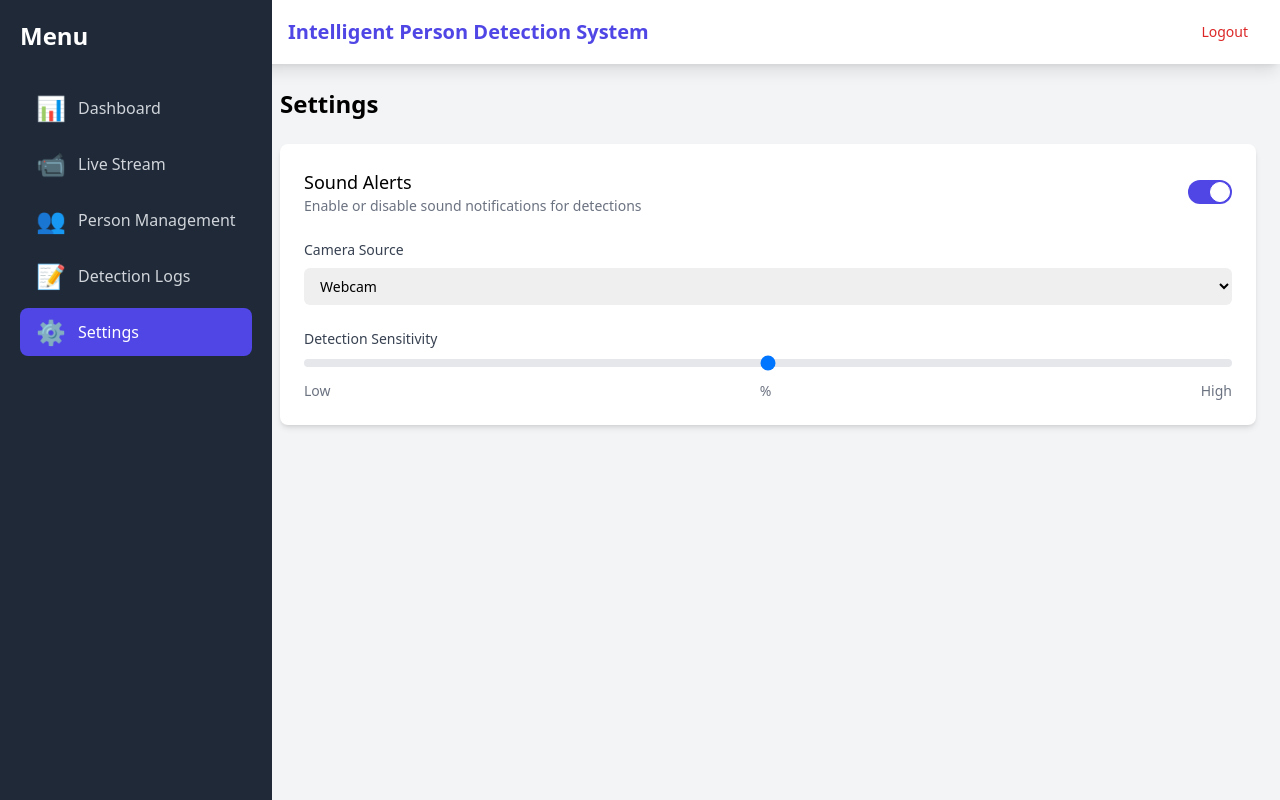
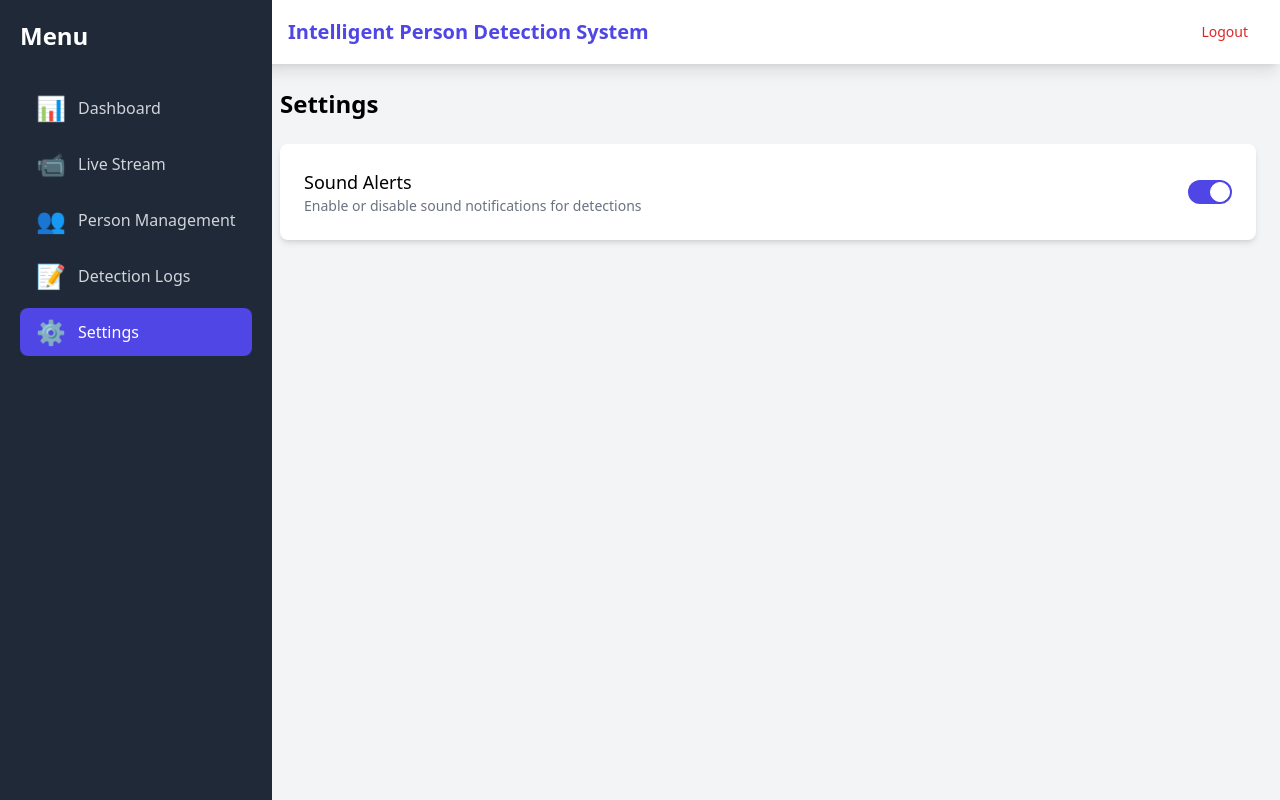
Before and after one commit to Mr-Shafique/intelligent-person-detection-system-web-AI, a React (Vite) app in the folder intelligentsystem/: page /settings in a window 1280 px wide. Built offline with nearby package versions, Linux system fonts and the light colour scheme; sample sign-in values are in the browser's storage.

Commit message:
remove unnecessory things

```diff
--- a/intelligentsystem/src/pages/Dashboard.jsx
+++ b/intelligentsystem/src/pages/Dashboard.jsx
@@ -87,7 +87,7 @@
                 <tr key={log.id}>
                   <td className="px-6 py-4 whitespace-nowrap">
                     <div className="text-sm font-medium text-gray-900">
-                      {log.name}
+                      {log.person.name}
                     </div>
                   </td>
                   <td className="px-6 py-4 whitespace-nowrap text-sm text-gray-500">
--- a/intelligentsystem/src/pages/Settings.jsx
+++ b/intelligentsystem/src/pages/Settings.jsx
@@ -62,7 +62,7 @@
             </label>
           </div>
 
-          <div className="space-y-2">
+          {/* <div className="space-y-2">
             <label className="block text-sm font-medium text-gray-700">
               Camera Source
             </label>
@@ -76,9 +76,9 @@
               <option value="ip">IP Camera</option>
               <option value="usb">USB Camera</option>
             </select>
-          </div>
+          </div> */}
 
-          <div className="space-y-2">
+          {/* <div className="space-y-2">
             <label className="block text-sm font-medium text-gray-700">
               Detection Sensitivity
             </label>
@@ -96,7 +96,7 @@
               <span>{settings.detectionSensitivity}%</span>
               <span>High</span>
             </div>
-          </div>
+          </div> */}
         </div>
       </Card>
     </div>
```
